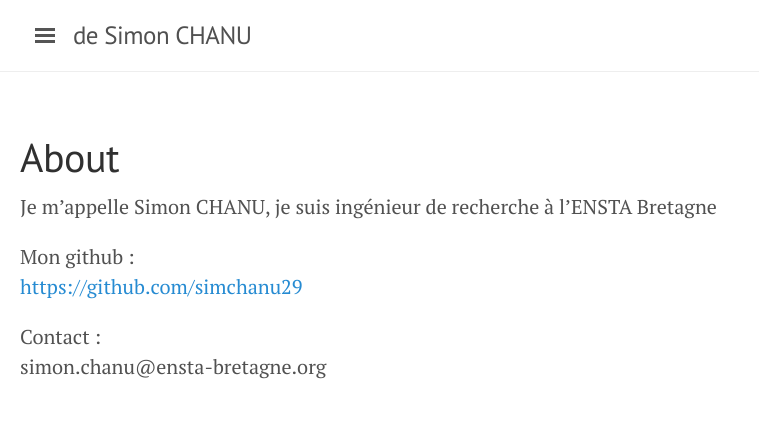
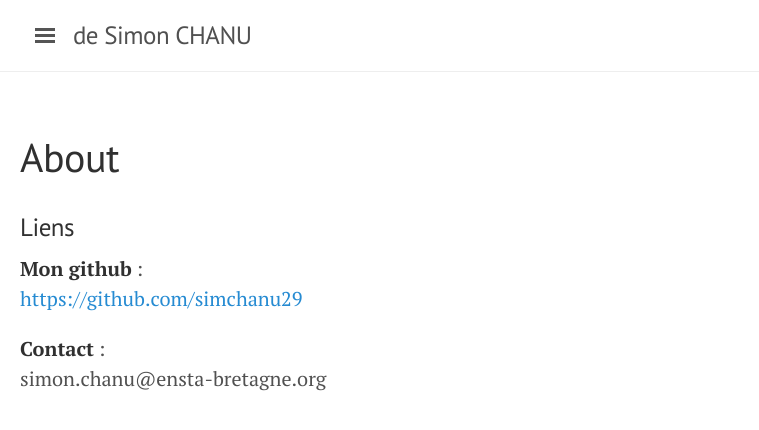
Before and after one commit to simchanu29/simchanu29.github.io, a Jekyll site: the page built from about.md, in a window 1280 px wide. Shown: the top 430 px of the page, without its empty margins (0-759 px from the left). Built offline with Jekyll 4.4.1, drawn with Linux system fonts in a browser that asks for light colours.

Commit message:
Update about.md

```diff
--- a/about.md
+++ b/about.md
@@ -3,10 +3,10 @@ layout: page
 title: About
 ---
 
-Je m'appelle Simon CHANU, je suis ingénieur de recherche à l'ENSTA Bretagne
+### Liens
 
-Mon github :
+**Mon github** :
 [https://github.com/simchanu29](https://github.com/simchanu29)
 
-Contact :
+**Contact** :
 simon.chanu@ensta-bretagne.org
```
